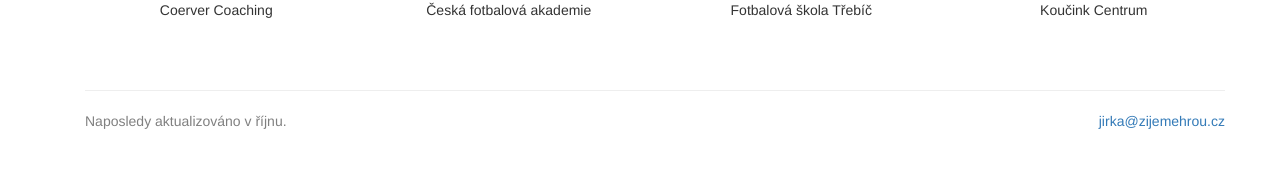
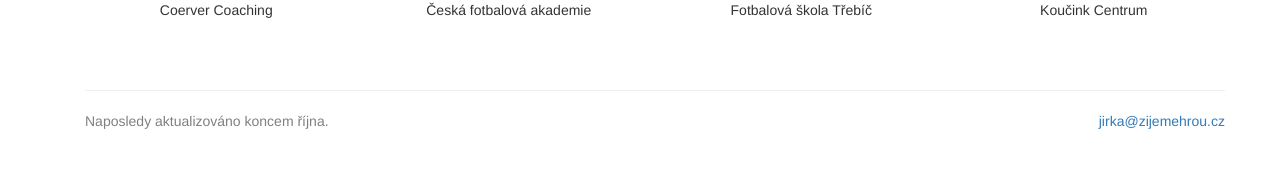
Before and after one commit to zoul/zijeme-hrou, a Jekyll site: the page built from index.html, in a window 1280 px wide. Shown: the part 1290-1468 px from the top of the page. Built offline with Jekyll 4.4.1, drawn with Linux system fonts in a browser that asks for light colours; nearby versions of some CDN libraries; library files that are not in the unit come from our copies.

Commit message:
Datum poslední aktualizace.

```diff
--- a/_includes/footer.html
+++ b/_includes/footer.html
@@ -1,4 +1,4 @@
 <div class="footer clearfix">
-    <p class="pull-left">Naposledy aktualizováno v říjnu.</p>
+    <p class="pull-left">Naposledy aktualizováno koncem října.</p>
     <p class="pull-right"><a href="mailto:jirka@zijemehrou.cz">jirka@zijemehrou.cz</a></p>
 </div>
```
